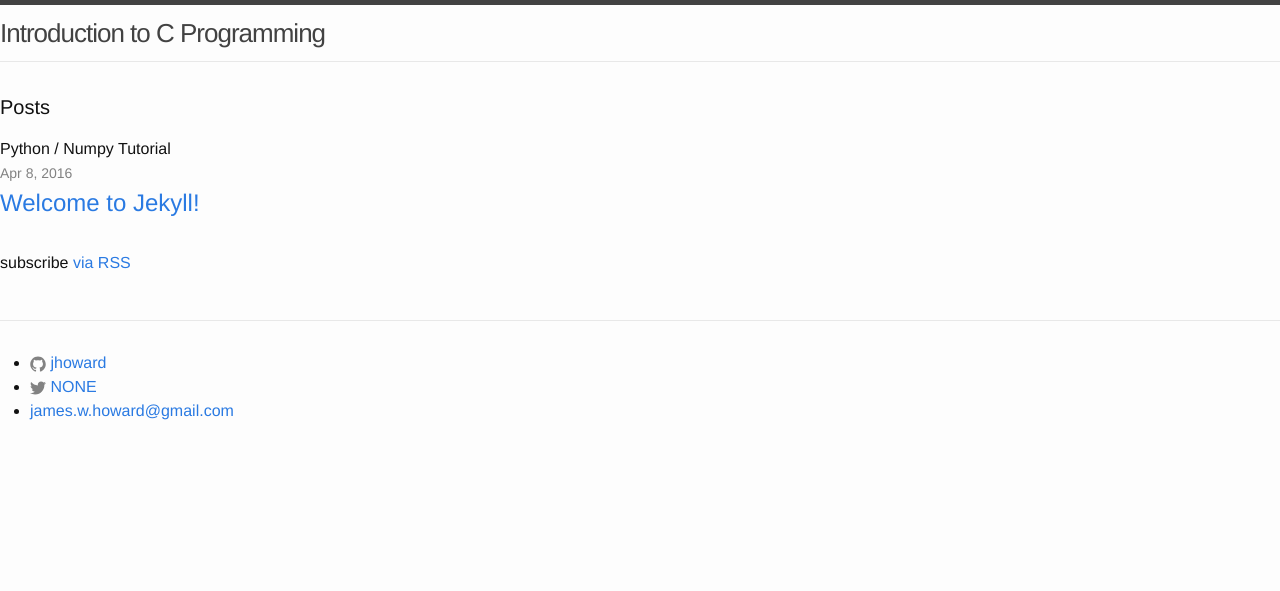
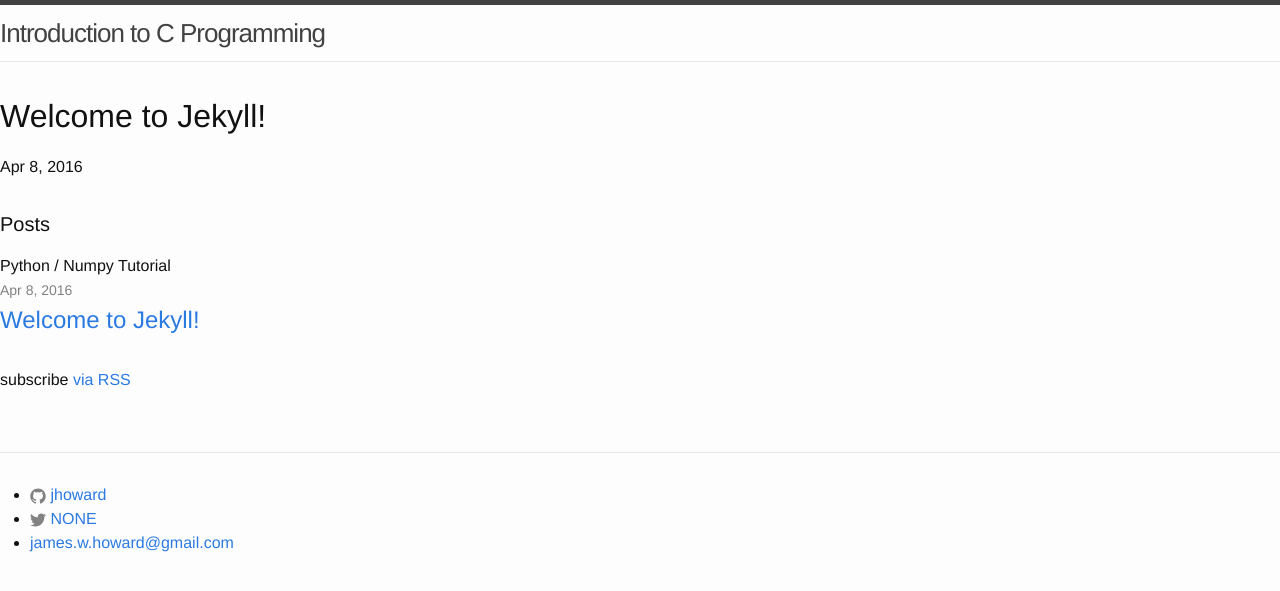
Before and after one commit to jhoward/jhoward.github.io, a Jekyll site: the page built from index.html, in a window 1280 px wide. Shown: the top 591 px of the page. Built offline with Jekyll 4.4.1, drawn with Linux system fonts in a browser that asks for light colours; Markdown is read by kramdown in place of the engine named in the settings.

Commit message:
Added new post

```diff
--- a/index.html
+++ b/index.html
@@ -1,7 +1,12 @@
 ---
+layout: post
+title:  "Welcome to Jekyll!"
+date:   2016-04-08 12:40:25 -0500
+categories: jekyll update
+---
+<!-- ---
 layout: default
----
-
+--- -->
 <div class="home">
 
   <h1 class="page-heading">Posts</h1>
```
